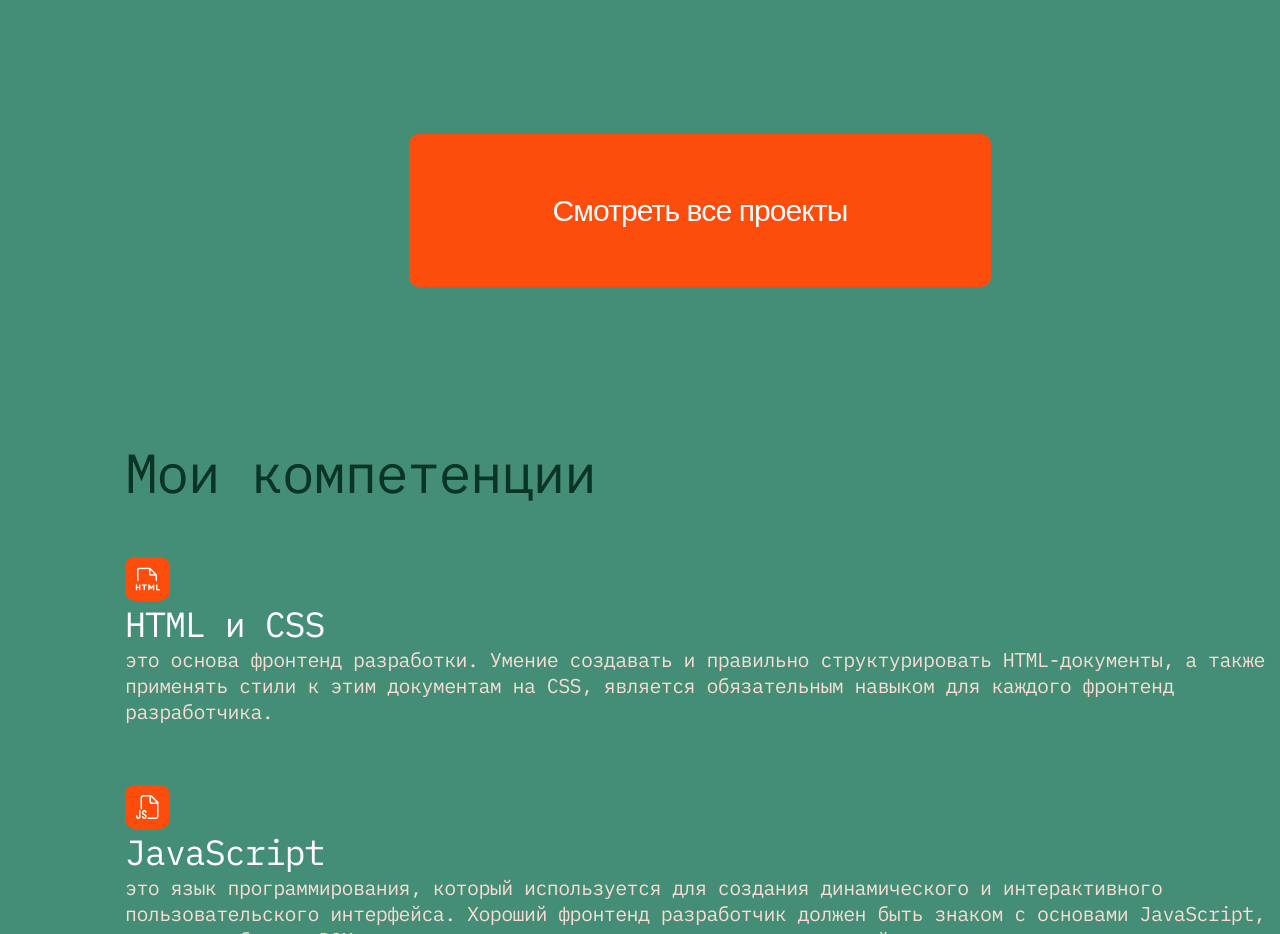
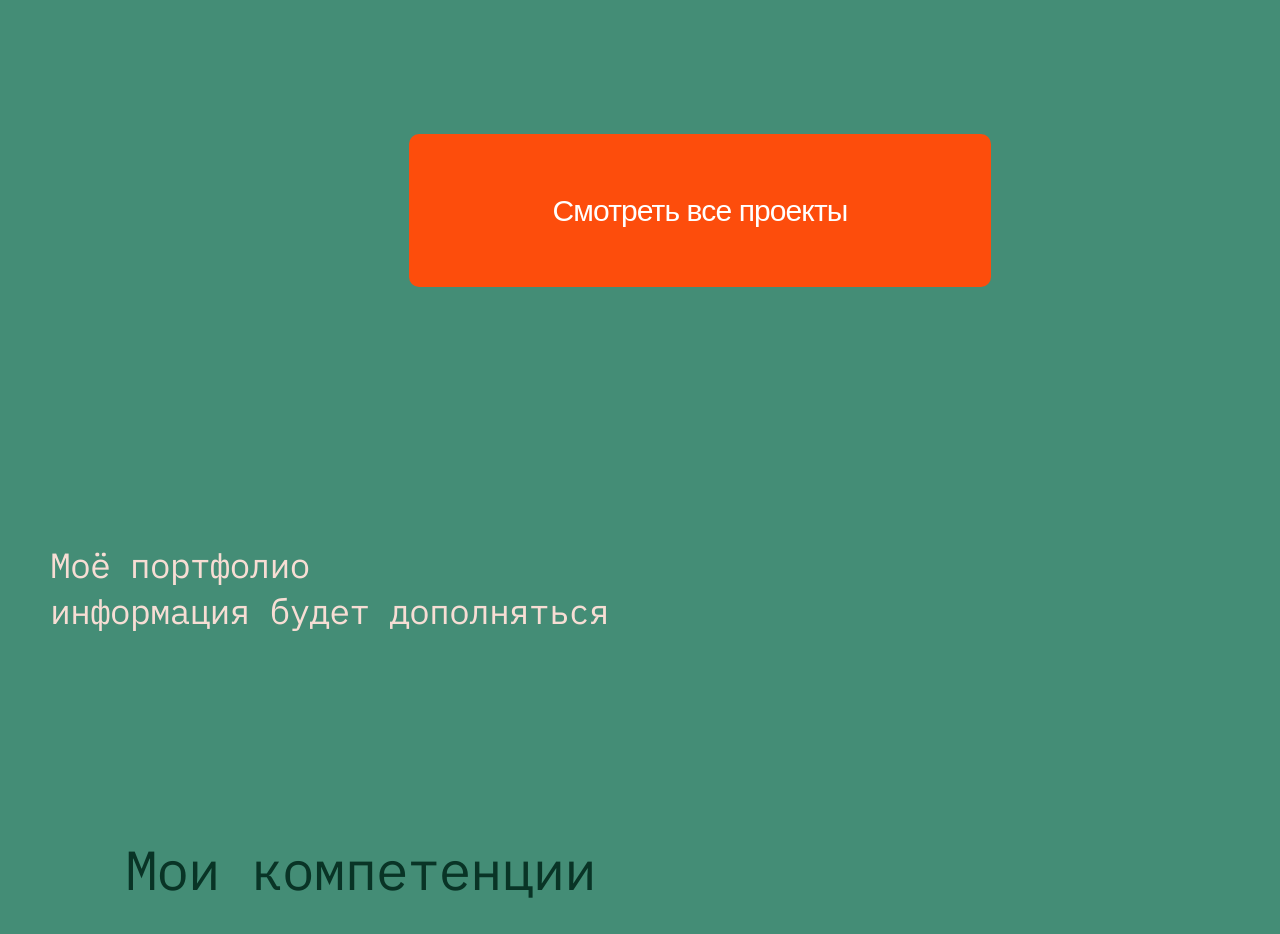
Before and after one commit to evgeniykolenkin/module-one-portfolio, a plain HTML site: page index.html in a window 1280 px wide. Shown: the part 2124-3058 px from the top of the page. Drawn offline with nearby package versions, Linux system fonts and the light colour scheme.

Commit message:
Update index.html

```diff
--- a/index.html
+++ b/index.html
@@ -58,6 +58,14 @@
             >Nothin Ear <br />разработка интерфейса</a
           >
         </div>
+        <!-- ПОРТФОЛИО -->
+        </div>
+        <div class="project__item portfolio">
+          <a
+            href="https://evgeniykolenkin.github.io/module-one-portfolio/"
+            target="_blank"
+            >Моё портфолио <br />информация будет дополняться</a
+          >
         <button>Смотреть все проекты</button>
       </div>
       <!-- КОМПЕТЕНЦИИ  -->
```
